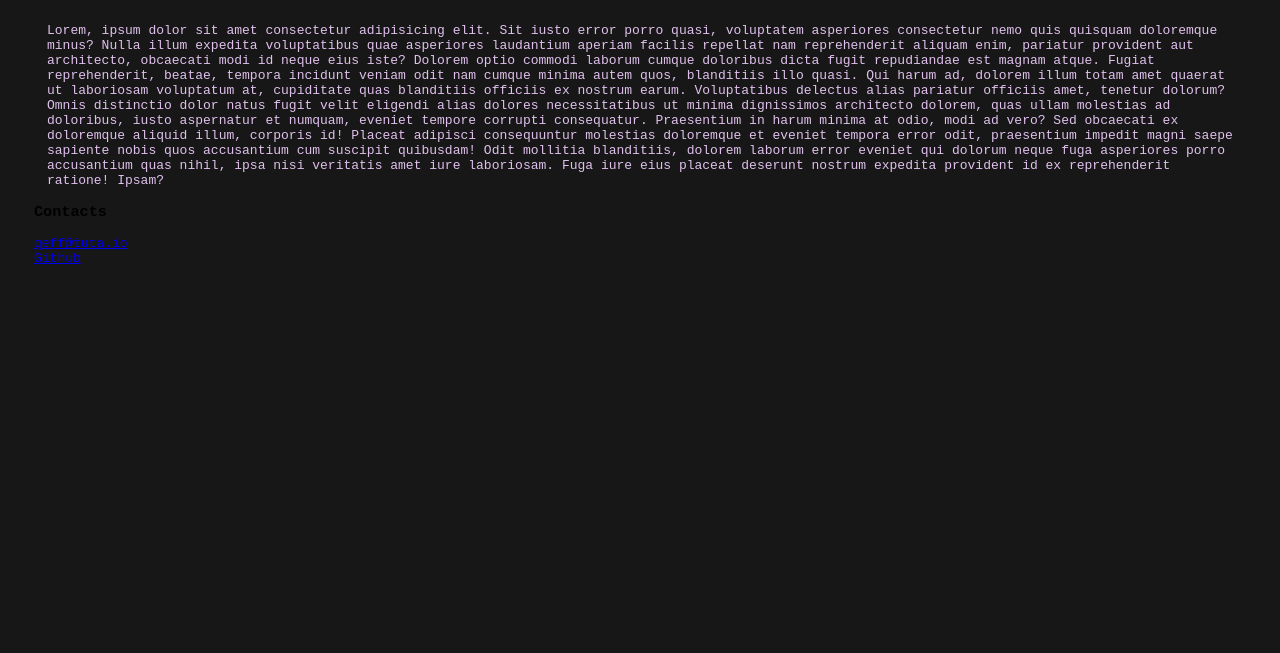
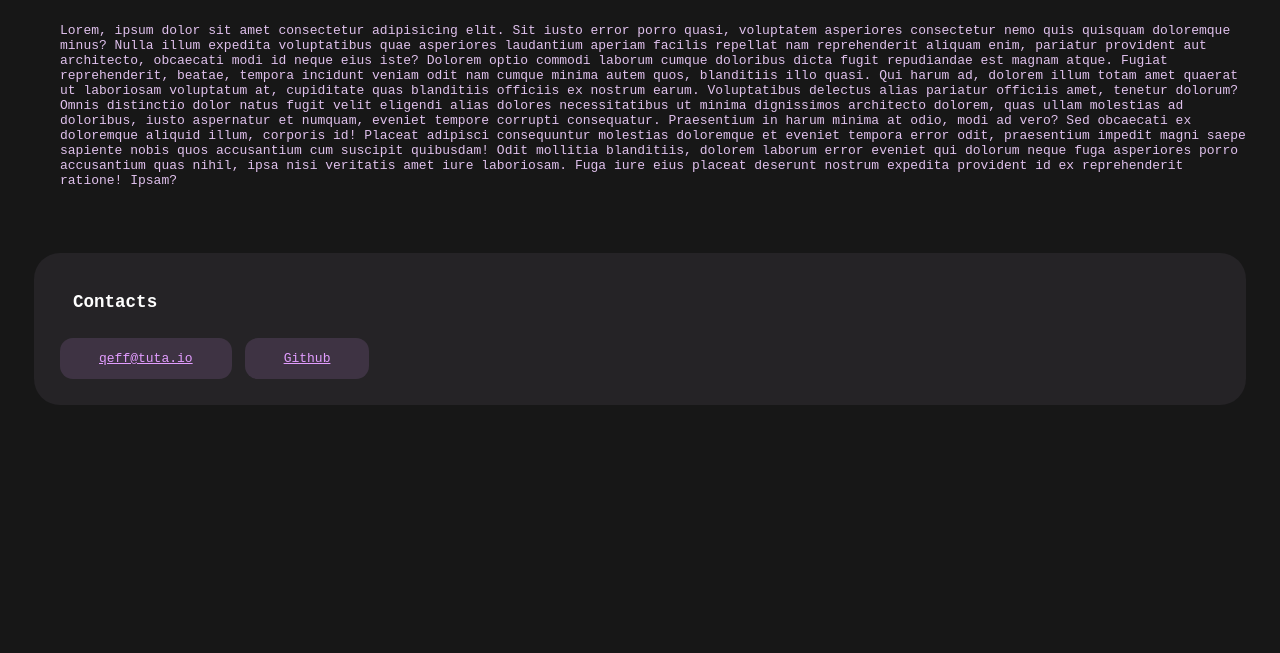
Before and after one commit to pm144/dev-card, a plain HTML site: page index.html in a window 1280 px wide. Shown: the part 147-800 px from the top of the page. Drawn offline with Linux system fonts and the light colour scheme.

Commit message:
feat: добавить стили для блока контактов

```diff
--- a/style.css
+++ b/style.css
@@ -11,7 +11,15 @@ body {
 p {
     color: #e0c1ed;
     font-size: 1rem;
-    margin: 1rem;
+}
+
+header {
+    padding-bottom: 4rem;
+}
+
+header > p {
+    padding-left: 2rem;
+
 }
 
 h1 {
@@ -19,3 +27,36 @@ h1 {
     font-size: 2rem;
     margin: 3rem 2rem;
 }
+
+h3 {
+    color: white;
+    font-size: 1.35rem;
+    margin: 1rem 2rem;
+}
+
+.contacts {
+    display: flex;
+    flex-flow: column wrap;
+    gap: 1rem;
+    background-color:#e8c9f610;
+    border-radius: 2rem;
+    padding: 2rem 1rem;
+}
+
+.contacts-content {
+    display: flex;
+    align-items: center;
+    gap: 1rem;
+    padding: 0rem 1rem;
+}
+
+a {
+    color: #e29dff;
+    font-size: 1rem;
+}
+
+.box {
+    padding: 1rem 3rem;
+    background-color: #e29dff22;
+    border-radius: 1rem;
+}
```
